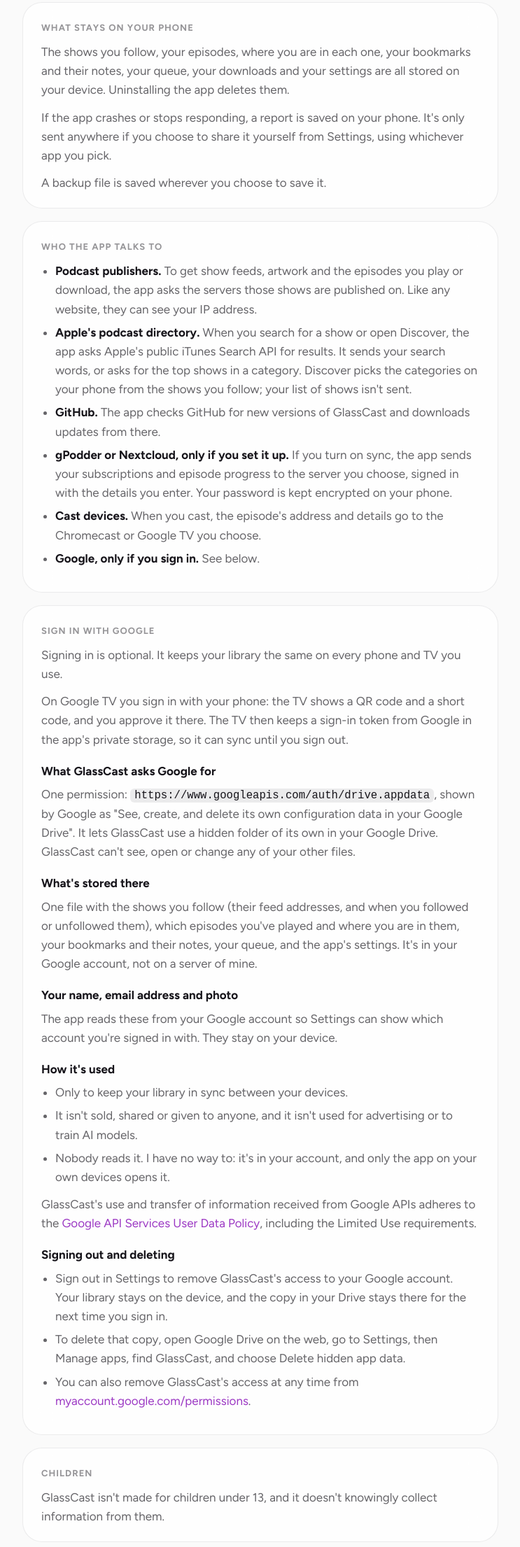
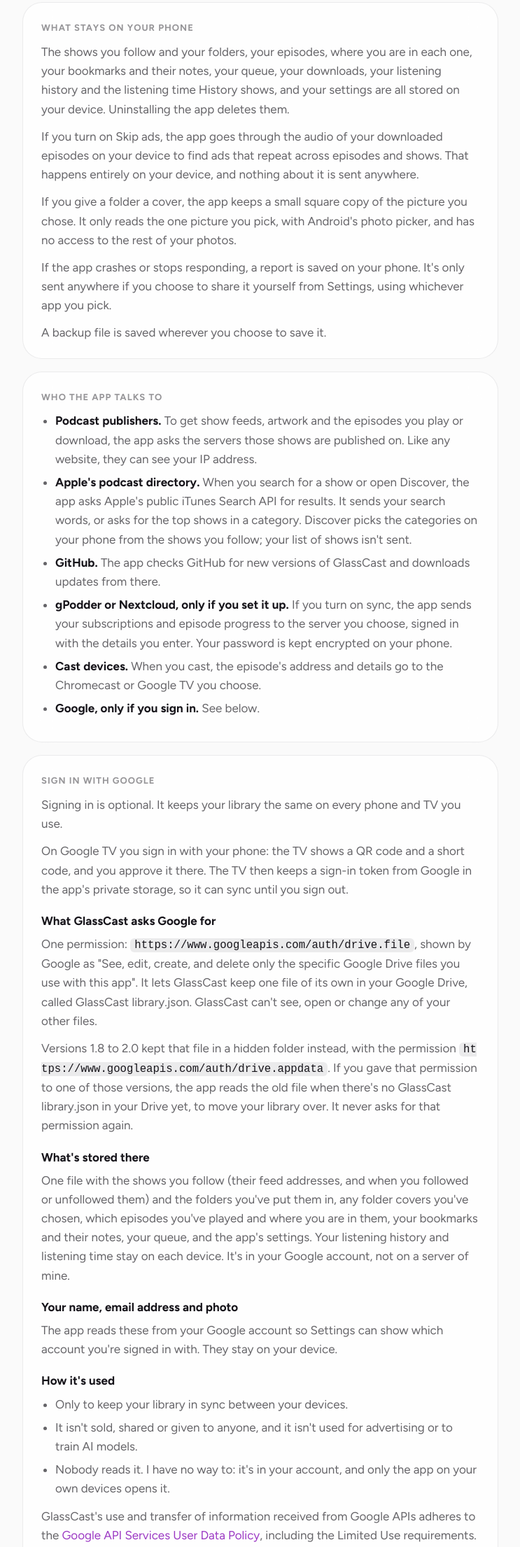
Before and after one commit to anixitea/anixitea.github.io, a plain HTML site: page glasscast/privacy/index.html in a window 1280 px wide. Shown: the part 419-2630 px from the top of the page at 70% size, without its empty margins (268-1011 px from the left). Drawn offline with Linux system fonts and the light colour scheme.

Commit message:
GlassCast privacy policy: Skip ads, folder covers, drive.file

```diff
--- a/glasscast/privacy/index.html
+++ b/glasscast/privacy/index.html
@@ -16,7 +16,7 @@
     <a class="back" href="/glasscast/">GlassCast</a>
 
     <h1>Privacy Policy</h1>
-    <p class="updated">Last updated October 19, 2026</p>
+    <p class="updated">Last updated November 13, 2026</p>
 
     <section class="panel">
       <p>GlassCast is a podcast app for Android made by one person, theglassmaker. This page explains what the app does with your information.</p>
@@ -25,7 +25,9 @@
 
     <section class="panel">
       <h2>What stays on your phone</h2>
-      <p>The shows you follow, your episodes, where you are in each one, your bookmarks and their notes, your queue, your downloads and your settings are all stored on your device. Uninstalling the app deletes them.</p>
+      <p>The shows you follow and your folders, your episodes, where you are in each one, your bookmarks and their notes, your queue, your downloads, your listening history and the listening time History shows, and your settings are all stored on your device. Uninstalling the app deletes them.</p>
+      <p>If you turn on Skip ads, the app goes through the audio of your downloaded episodes on your device to find ads that repeat across episodes and shows. That happens entirely on your device, and nothing about it is sent anywhere.</p>
+      <p>If you give a folder a cover, the app keeps a small square copy of the picture you chose. It only reads the one picture you pick, with Android's photo picker, and has no access to the rest of your photos.</p>
       <p>If the app crashes or stops responding, a report is saved on your phone. It's only sent anywhere if you choose to share it yourself from Settings, using whichever app you pick.</p>
       <p>A backup file is saved wherever you choose to save it.</p>
     </section>
@@ -47,9 +49,10 @@
       <p>Signing in is optional. It keeps your library the same on every phone and TV you use.</p>
       <p>On Google TV you sign in with your phone: the TV shows a QR code and a short code, and you approve it there. The TV then keeps a sign-in token from Google in the app's private storage, so it can sync until you sign out.</p>
       <h3>What GlassCast asks Google for</h3>
-      <p>One permission: <code>https://www.googleapis.com/auth/drive.appdata</code>, shown by Google as "See, create, and delete its own configuration data in your Google Drive". It lets GlassCast use a hidden folder of its own in your Google Drive. GlassCast can't see, open or change any of your other files.</p>
+      <p>One permission: <code>https://www.googleapis.com/auth/drive.file</code>, shown by Google as "See, edit, create, and delete only the specific Google Drive files you use with this app". It lets GlassCast keep one file of its own in your Google Drive, called GlassCast library.json. GlassCast can't see, open or change any of your other files.</p>
+      <p>Versions 1.8 to 2.0 kept that file in a hidden folder instead, with the permission <code>https://www.googleapis.com/auth/drive.appdata</code>. If you gave that permission to one of those versions, the app reads the old file when there's no GlassCast library.json in your Drive yet, to move your library over. It never asks for that permission again.</p>
       <h3>What's stored there</h3>
-      <p>One file with the shows you follow (their feed addresses, and when you followed or unfollowed them), which episodes you've played and where you are in them, your bookmarks and their notes, your queue, and the app's settings. It's in your Google account, not on a server of mine.</p>
+      <p>One file with the shows you follow (their feed addresses, and when you followed or unfollowed them) and the folders you've put them in, any folder covers you've chosen, which episodes you've played and where you are in them, your bookmarks and their notes, your queue, and the app's settings. Your listening history and listening time stay on each device. It's in your Google account, not on a server of mine.</p>
       <h3>Your name, email address and photo</h3>
       <p>The app reads these from your Google account so Settings can show which account you're signed in with. They stay on your device.</p>
       <h3>How it's used</h3>
@@ -62,7 +65,7 @@
       <h3>Signing out and deleting</h3>
       <ul>
         <li>Sign out in Settings to remove GlassCast's access to your Google account. Your library stays on the device, and the copy in your Drive stays there for the next time you sign in.</li>
-        <li>To delete that copy, open Google Drive on the web, go to Settings, then Manage apps, find GlassCast, and choose Delete hidden app data.</li>
+        <li>To delete that copy, delete GlassCast library.json from your Google Drive. If you signed in with version 2.0 or earlier, an older copy may also be in the hidden folder: open Google Drive on the web, go to Settings, then Manage apps, find GlassCast, and choose Delete hidden app data.</li>
         <li>You can also remove GlassCast's access at any time from <a href="https://myaccount.google.com/permissions">myaccount.google.com/permissions</a>.</li>
       </ul>
     </section>
```
